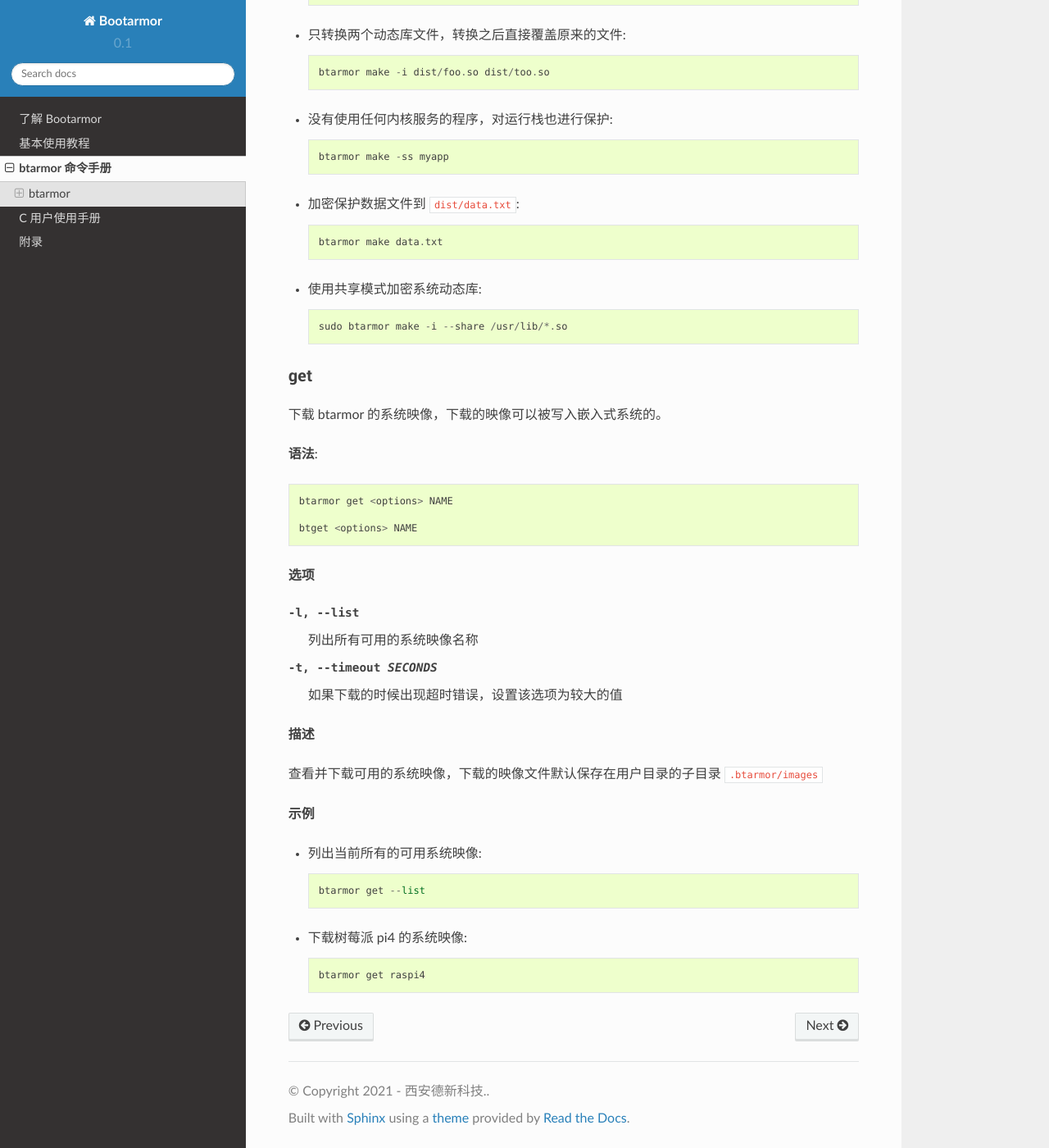
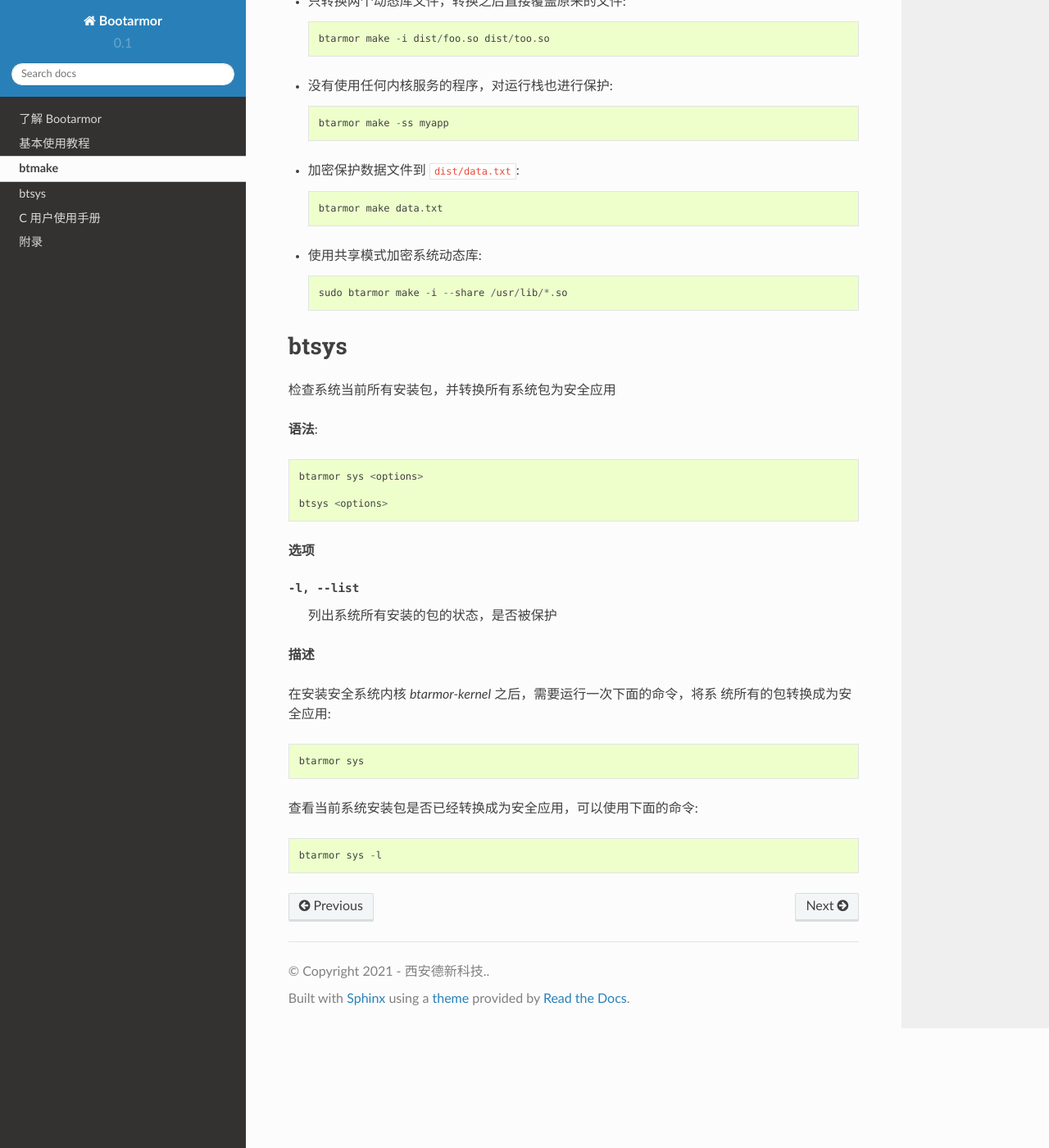
Before and after one commit to dashingsoft/btarmor-docs, a Sphinx documentation site: the page built from docs/btarmor-cli.rst, in a window 1280 px wide and 1400 px high, scrolled down 1769 px. Shown: the whole window at 82% size. Built offline with Sphinx 7.4.7 and the Read the Docs theme 2.0.0, drawn with Linux system fonts in a browser that asks for light colours; some of the changed text lies outside the part shown.

Commit message:
Refine btarmor cli

```diff
--- a/docs/btarmor-cli.rst
+++ b/docs/btarmor-cli.rst
@@ -1,14 +1,10 @@
-==================
+.. _btarmor:
+
  btarmor 命令手册
 ==================
 
 命令行工具 `btarmor`_ 的用户手册，适用于使用 `btarmor`_ 命令，需要了解
 其更多高级功能的用户。
-
-.. _btarmor:
-
-btarmor
-=======
 
 Bootarmor 提供了一个额外的命令行工具 `btarmor`_ ，用于转换应用程序为安全应用。
 
@@ -18,15 +14,15 @@
 
 常用的命令包括::
 
-    make    创建 btarmor 保护的安全文件
-    get     下载 btarmor-os 的系统映像
+    make    创建安全应用
+    sys     保护系统包
 
 可以运行 `btarmor <command> -h` 查看各个命令的详细使用方法。
 
-.. _make:
+.. _btmake:
 
-make
-----
+btmake
+------
 
 用于将可执行文件，动态库和数据文件等，转换成为 btarmor 保护的文件，转换后生成的
 文件是经过加密的，无法在普通系统中运行，只能在 btarmor-os 系统上运行。
@@ -36,8 +32,6 @@
     btarmor make <options> PATH...
 
     btmake <options> PATH...
-
-.. _make 命令选项:
 
 **选项**
 
@@ -86,38 +80,32 @@
 
     sudo btarmor make -i --share /usr/lib/*.so
 
-.. _get:
+.. _btsys:
 
-get
----
+btsys
+-----
 
-下载 btarmor 的系统映像，下载的映像可以被写入嵌入式系统的。
+检查系统当前所有安装包，并转换所有系统包为安全应用
 
 **语法**::
 
-    btarmor get <options> NAME
+    btarmor sys <options>
 
-    btget <options> NAME
-
-.. _get 命令选项:
+    btsys <options>
 
 **选项**
 
--l, --list			列出所有可用的系统映像名称
--t, --timeout SECONDS		如果下载的时候出现超时错误，设置该选项为较大的值
+-l, --list			列出系统所有安装的包的状态，是否被保护
 
 **描述**
 
-查看并下载可用的系统映像，下载的映像文件默认保存在用户目录的子目录 ``.btarmor/images``
+在安装安全系统内核 `btarmor-kernel` 之后，需要运行一次下面的命令，将系
+统所有的包转换成为安全应用::
 
-**示例**
+    btarmor sys
 
-* 列出当前所有的可用系统映像::
+查看当前系统安装包是否已经转换成为安全应用，可以使用下面的命令::
 
-    btarmor get --list
-
-* 下载树莓派 pi4 的系统映像::
-
-    btarmor get raspi4
+    btarmor sys -l
 
 .. include:: _common_definitions.txt
```
